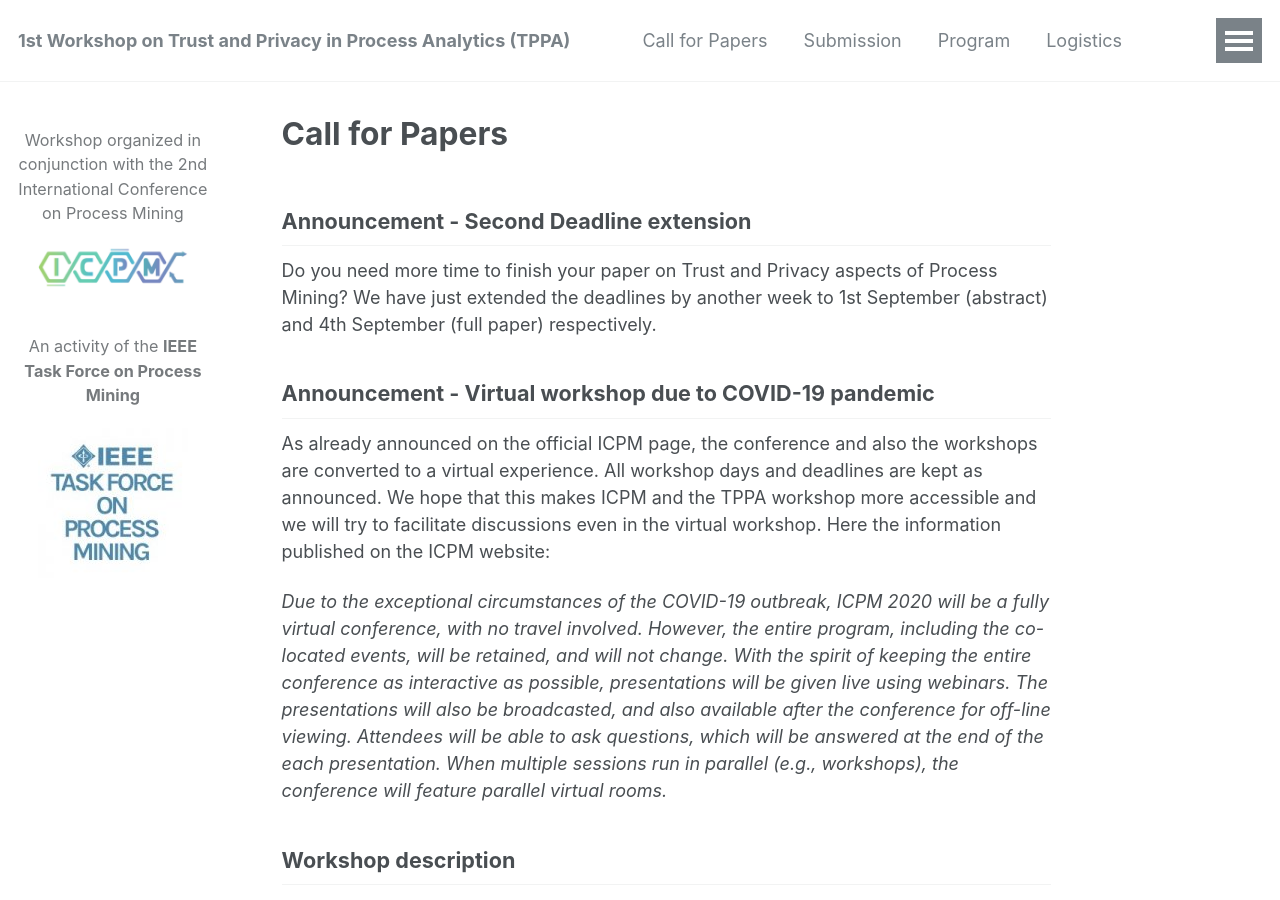
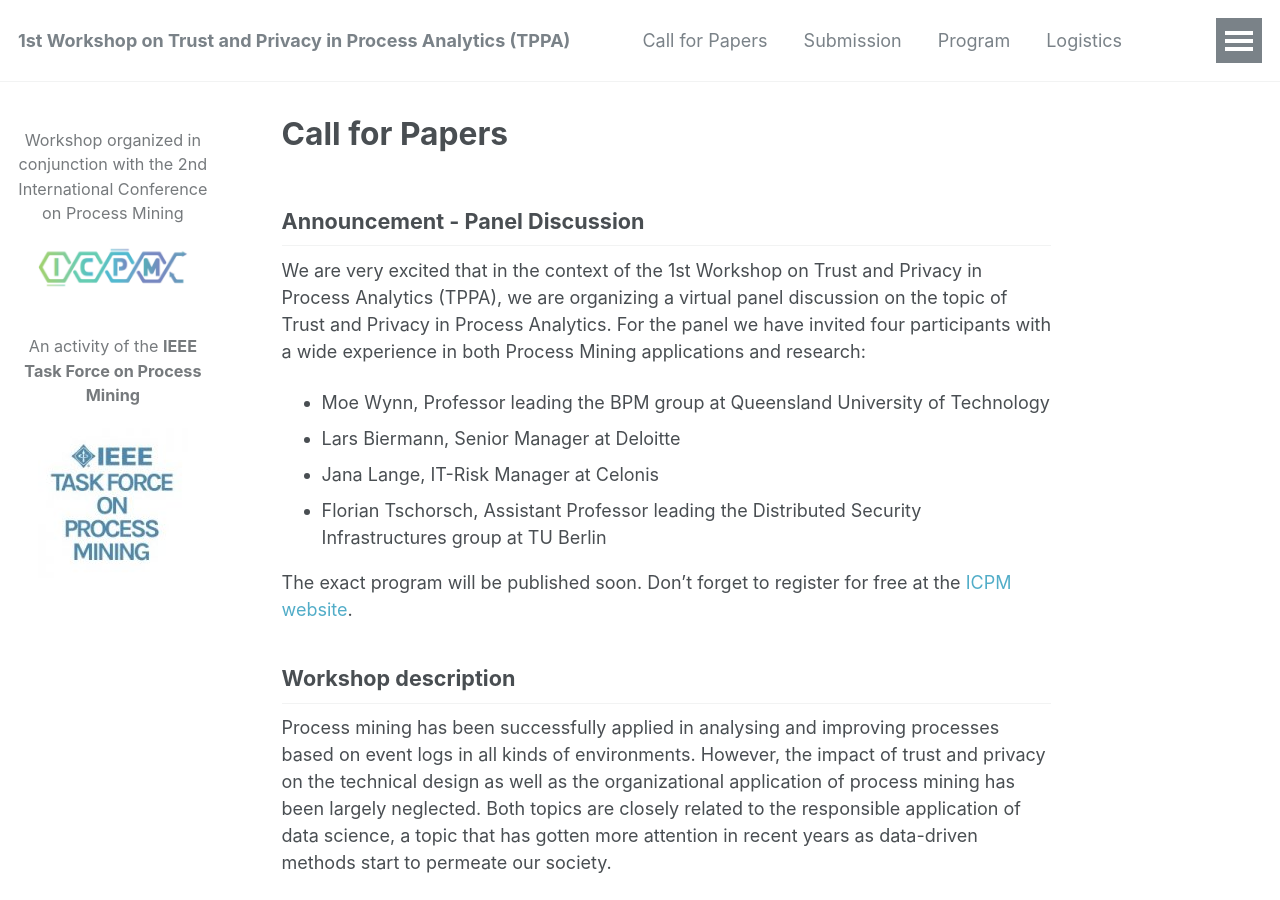
Before and after one commit to academicpages/events, a Jekyll site: the page built from _pages/about.md, in a window 1280 px wide and 900 px high. Built offline with Jekyll 4.4.1, drawn with Linux system fonts in a browser that asks for light colours.

Commit message:
Update about.md

```diff
--- a/_pages/about.md
+++ b/_pages/about.md
@@ -7,16 +7,16 @@ redirect_from:
   - /about.html
 ---
 
-## Announcement - Second Deadline extension
+## Announcement - Panel Discussion
 
-Do you need more time to finish your paper on Trust and Privacy aspects of Process Mining? We have just extended the deadlines by another week to 1st September (abstract) and 4th September (full paper) respectively.
+We are very excited that in the context of the 1st Workshop on Trust and Privacy in Process Analytics (TPPA), we are organizing a virtual panel discussion on the topic of Trust and Privacy in Process Analytics. For the panel we have invited four participants with a wide experience in both Process Mining applications and research:
 
-## Announcement - Virtual workshop due to COVID-19 pandemic
+* Moe Wynn, Professor leading the BPM group at Queensland University of Technology
+* Lars Biermann, Senior Manager at Deloitte
+* Jana Lange, IT-Risk Manager at Celonis
+* Florian Tschorsch, Assistant Professor leading the Distributed Security Infrastructures group at TU Berlin
 
-As already announced on the official ICPM page, the conference and also the workshops are converted to a virtual experience. All workshop days and deadlines are kept as announced. We hope that this makes ICPM and the TPPA workshop more accessible and we will try to facilitate discussions even in the virtual workshop. Here the information published on the ICPM website:
-
-*Due to the exceptional circumstances of the COVID-19 outbreak, ICPM 2020 will be a fully virtual conference, with no travel involved. However, the entire program, including the co-located events, will be retained, and will not change. With the spirit of keeping the entire conference as interactive as possible, presentations will be given live using webinars. The presentations will also be broadcasted, and also available after the conference for off-line viewing. Attendees will be able to ask questions, which will be answered at the end of the each presentation. When multiple sessions run in parallel (e.g., workshops), the conference will feature parallel virtual rooms.*
-
+The exact program will be published soon. Don't forget to register for free at the [ICPM website](https://icpmconference.org/2020/registration/).
 
 ## Workshop description
 
```
